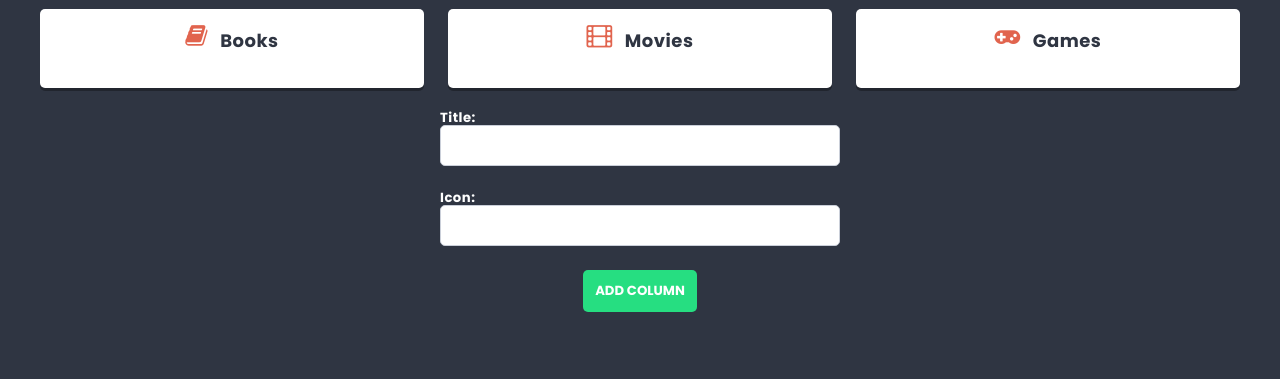
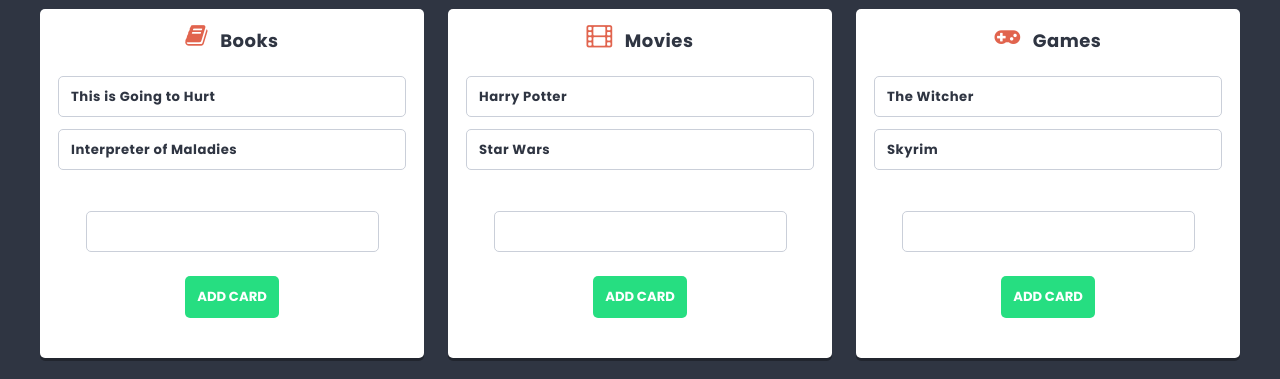
Before and after one commit to lukaszzwolak/ReactApp, a React (Create React App) app in the folder react-app/: page / in a window 1280 px wide. Shown: the part 532-911 px from the top of the page. Before the commit the page ends 886 px from the top, so only its background shows below. Built offline with nearby package versions, Linux system fonts and the light colour scheme.

Commit message:
feat: implement card form and refactor columns, cleanup broken deps

```diff
--- a/react-app/package.json
+++ b/react-app/package.json
@@ -7,9 +7,11 @@
     "@testing-library/jest-dom": "^6.6.3",
     "@testing-library/react": "^16.3.0",
     "@testing-library/user-event": "^13.5.0",
+    "font-awesome": "^4.7.0",
     "react": "^19.1.0",
     "react-dom": "^19.1.0",
     "react-scripts": "5.0.1",
+    "shortid": "^2.2.17",
     "web-vitals": "^2.1.4"
   },
   "scripts": {
@@ -35,5 +37,9 @@
       "last 1 firefox version",
       "last 1 safari version"
     ]
+  },
+  "devDependencies": {
+    "resolve-url-loader": "^5.0.0",
+    "sass": "^1.86.3"
   }
 }
--- a/react-app/src/components/aHero/Hero.module.scss
+++ b/react-app/src/components/aHero/Hero.module.scss
@@ -20,5 +20,5 @@
 }
 
 .title+.subtitle {
-    margin-top: (- $base-size * 3);
+    margin-top: -($base-size * 3);
 }
--- a/react-app/src/components/cList/List.js
+++ b/react-app/src/components/cList/List.js
@@ -6,13 +6,49 @@
 
 const List = () => {
     const [columns, setColumns] = useState([
-        { id: 1, title: 'Books', icon: 'book' },
-        { id: 2, title: 'Movies', icon: 'film' },
-        { id: 3, title: 'Games', icon: 'gamepad' }
+        {
+            id: 1,
+            title: 'Books',
+            icon: 'book',
+            cards: [
+                { id: 1, title: 'This is Going to Hurt' },
+                { id: 2, title: 'Interpreter of Maladies' }
+            ]
+        },
+        {
+            id: 2,
+            title: 'Movies',
+            icon: 'film',
+            cards: [
+                { id: 1, title: 'Harry Potter' },
+                { id: 2, title: 'Star Wars' }
+            ]
+        },
+        {
+            id: 3,
+            title: 'Games',
+            icon: 'gamepad',
+            cards: [
+                { id: 1, title: 'The Witcher' },
+                { id: 2, title: 'Skyrim' }
+            ]
+        }
     ]);
 
     const addColumn = newColumn => {
-        setColumns([...columns, { id: shortid(), title: newColumn.title, icon: newColumn.icon }]);
+        setColumns([...columns, { id: shortid(), title: newColumn.title, icon: newColumn.icon, cards: [] }]);
+    };
+
+    const addCard = (newCard, columnId) => {
+        const columnsUpdated = columns.map(column => {
+            if (column.id === columnId)
+                return { ...column, cards: [...column.cards, { id: shortid(), title: newCard.title }] }
+            else
+                return column
+        })
+
+        setColumns(columnsUpdated);
+
     };
 
     return (
@@ -22,7 +58,7 @@
             </header>
             <p className={styles.description}>Interesting things I want to check out</p>
             <section className={styles.columns}>
-                {columns.map(column => <Column key={column.id} title={column.title} icon={column.icon} />)}
+                {columns.map(column => <Column key={column.id} id={column.id} title={column.title} icon={column.icon} cards={column.cards} action={addCard} />)}
             </section>
             <ColumnForm action={addColumn} />
         </div>
--- a/react-app/src/components/fColumn/Column.js
+++ b/react-app/src/components/fColumn/Column.js
@@ -1,12 +1,21 @@
 import styles from './Column.module.scss'
+import Card from '../iCard/Card';
+import CardForm from '../jCardForm/CardForm';
 
 const Column = props => {
     return (
         <article className={styles.column}>
             <h2 className={styles.title}>
-                <span className={styles.icon + ' fa fa-' + props.icon}></span>
+                <span
+                    className={styles.icon + ' fa fa-' + props.icon}></span>
                 {props.title}
             </h2>
+
+
+            <ul className={styles.cards}>
+                {props.cards.map(card => <Card key={card.id} title={card.title} />)}
+            </ul>
+            <CardForm action={card => props.action(card, props.id)} />
         </article>
     );
 };
--- /dev/null
+++ b/react-app/src/components/iCard/Card.js
@@ -0,0 +1,9 @@
+import styles from './Card.module.scss';
+
+const Card = props => {
+    return (
+        <li className={styles.card}>{props.title}</li>
+    );
+};
+
+export default Card;
--- /dev/null
+++ b/react-app/src/components/iCard/Card.module.scss
@@ -0,0 +1,13 @@
+@import '../../styles/settings.scss';
+
+.card {
+    position: relative;
+    background: $color-light;
+    border: 1px solid lighten($color-dark, 60%);
+    padding: $base-size;
+    margin: 0 0 $base-size 0;
+    border-radius: $radius;
+    display: flex;
+    justify-content: space-between;
+    font-weight: bold;
+}
--- /dev/null
+++ b/react-app/src/components/jCardForm/CardForm.js
@@ -0,0 +1,24 @@
+import styles from './CardForm.module.scss';
+import { useState } from 'react';
+import Button from '../eButton/Button';
+import TextInput from '../dTextInput/TextInput';
+
+
+const CardForm = props => {
+    const [title, setTitle] = useState('');
+
+    const handleSubmit = e => {
+        e.preventDefault();
+        props.action({ title: title });
+        setTitle('');
+    };
+
+    return (
+        <form className={styles.cardForm} onSubmit={handleSubmit}>
+            <TextInput value={title} onChange={e => setTitle(e.target.value)} />
+            <Button>Add card</Button>
+        </form>
+    );
+};
+
+export default CardForm;
--- /dev/null
+++ b/react-app/src/components/jCardForm/CardForm.module.scss
@@ -0,0 +1,9 @@
+@import '../../styles/settings.scss';
+
+.cardForm {
+    padding: 10px;
+    display: flex;
+    flex-direction: column;
+    align-items: center;
+    gap: 12px;
+}
```
Also changed, not shown: 2 other files (tests, documents, lock files or other folders).
